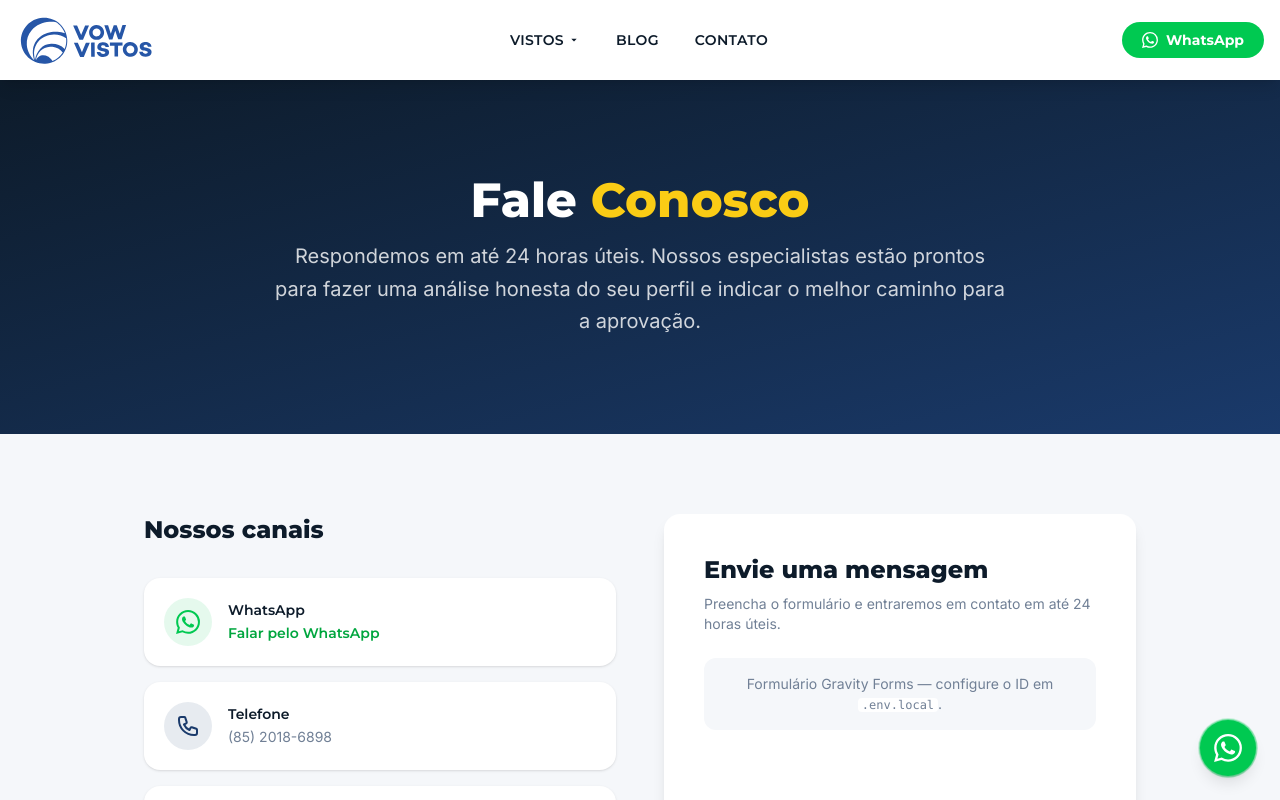
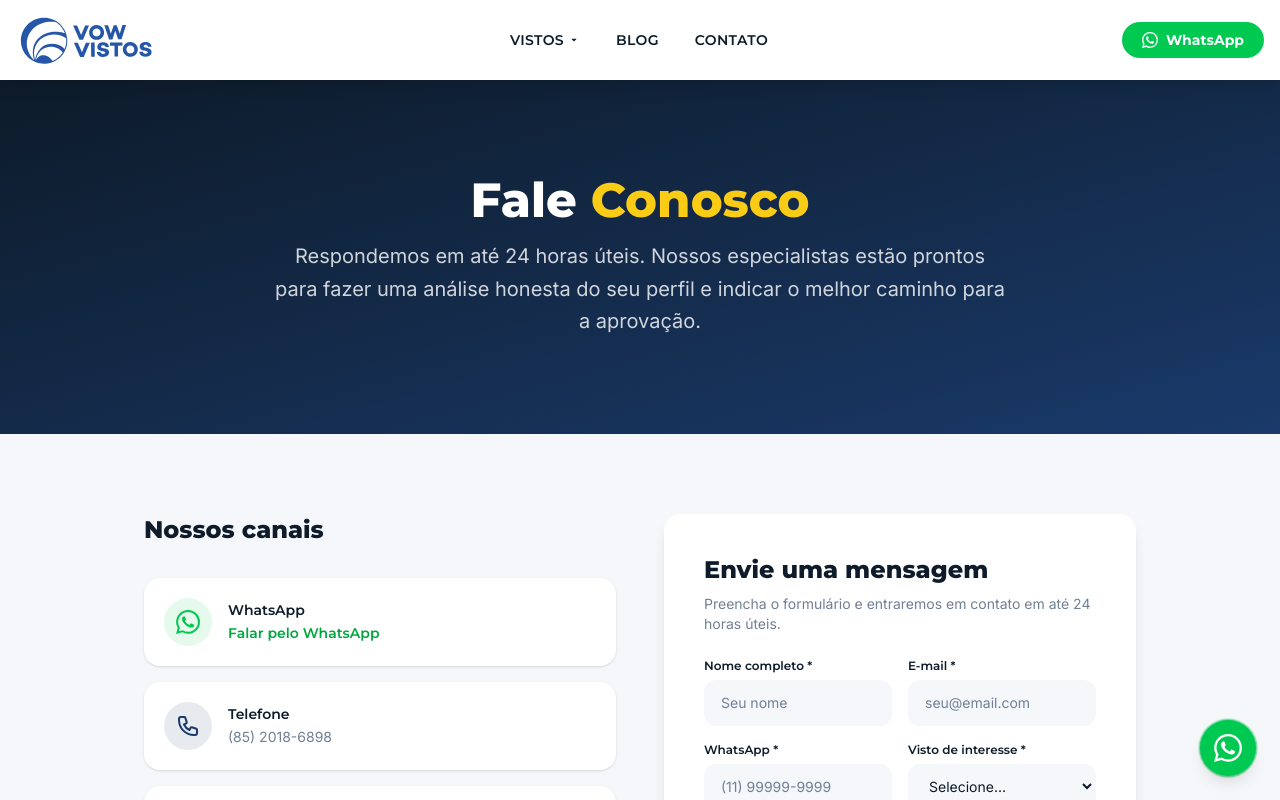
Before and after one commit to alex-da-kid/vowvistos, a Next.js app: page /contato in a window 1280 px wide. Shown: the top 800 px of the page. Built offline with nearby package versions, Linux system fonts and the light colour scheme.

Commit message:
Add ContactForm to contato page

```diff
--- a/app/(site)/contato/page.tsx
+++ b/app/(site)/contato/page.tsx
@@ -1,4 +1,5 @@
 import type { Metadata } from 'next';
+import ContactForm from '@/components/ContactForm';
 
 export const metadata: Metadata = {
   title: 'Contato | Fale com um Especialista em Vistos | Vow Vistos',
@@ -131,9 +132,7 @@ export default function ContatoPage() {
           <div className="bg-white rounded-2xl shadow-lg p-8 md:p-10">
             <h2 className="text-2xl font-heading font-bold text-dark mb-2">Envie uma mensagem</h2>
             <p className="text-muted text-sm mb-6">Preencha o formulário e entraremos em contato em até 24 horas úteis.</p>
-            <p className="text-center text-muted text-sm bg-light rounded-xl p-4">
-              Formulário Gravity Forms — configure o ID em <code className="bg-white px-1 rounded text-xs">.env.local</code>.
-            </p>
+            <ContactForm />
           </div>
 
         </div>
```
